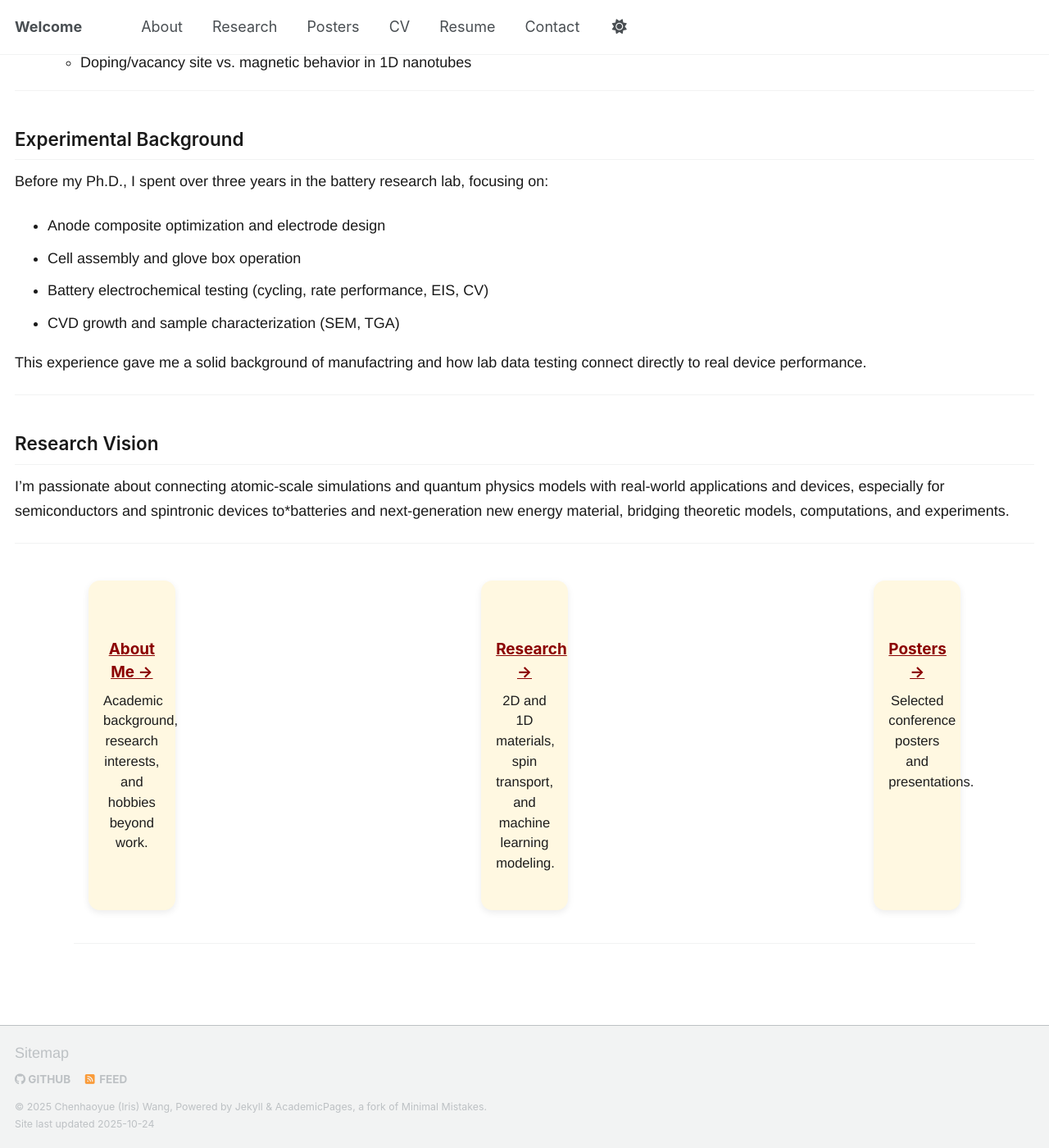
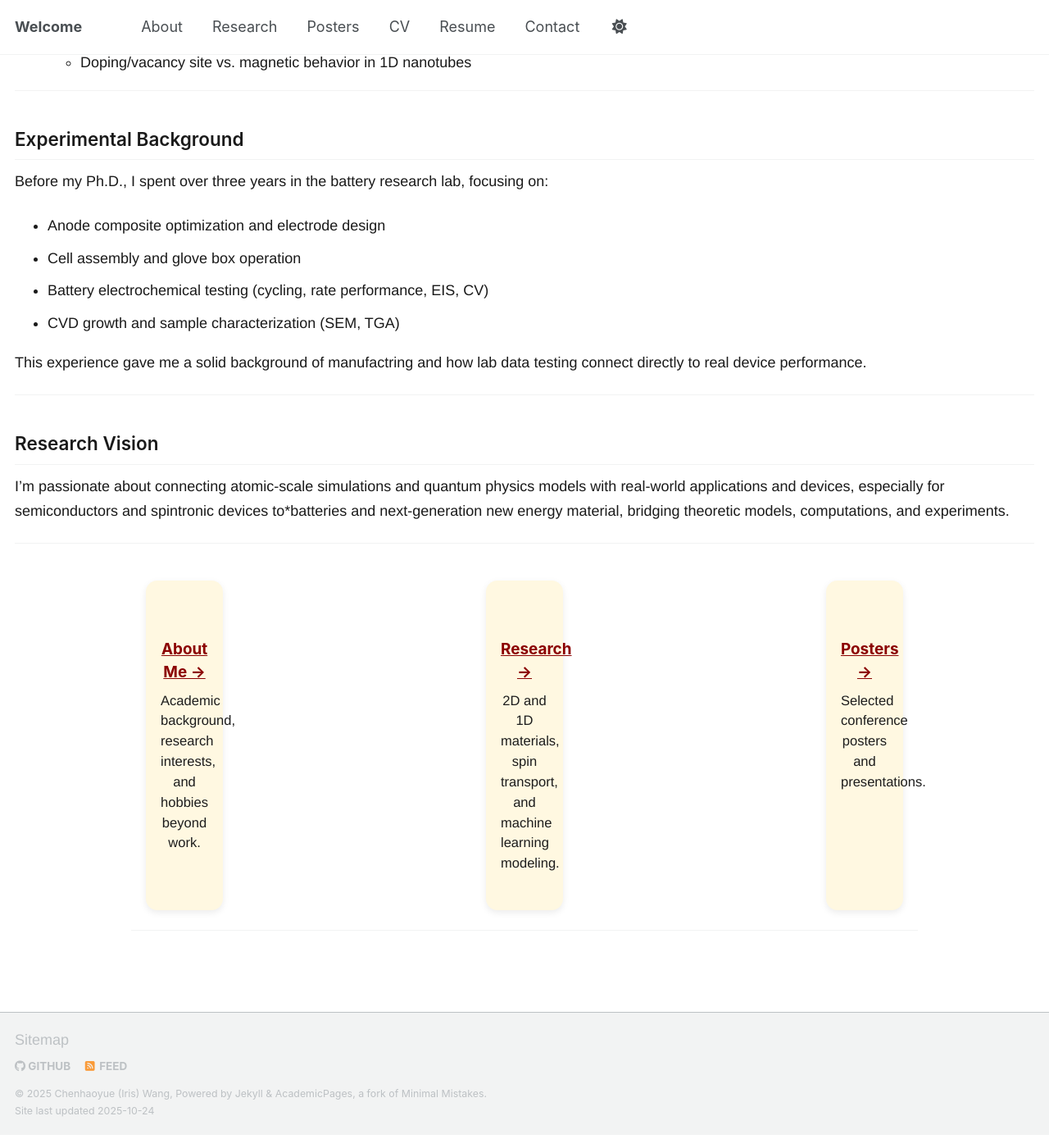
Before and after one commit to Iris-wang-233/Iris-Wang-233.github.io, a Jekyll site: the page built from _pages/index.md, in a window 1280 px wide and 1400 px high, scrolled down 744 px. Shown: the whole window at 82% size. Built offline with Jekyll 4.4.1, drawn with Linux system fonts in a browser that asks for light colours; a script that is not in the unit is left out.

Commit message:
Update custom.css

```diff
--- a/assets/css/custom.css
+++ b/assets/css/custom.css
@@ -51,9 +51,9 @@ a:hover {
 /* Wrapper uses GRID so each card has a fixed column */
 .feature__wrapper{
   display:grid;
-  grid-template-columns: repeat(3, minmax(320px, 1fr)); /* 3 fixed slots */
-  gap: 40px;
-  max-width: 1100px;
+  grid-template-columns: repeat(3, minmax(240px, 1fr)); /* 3 fixed slots */
+  gap: 24px;
+  max-width: 960px;
   margin: 2.5rem auto;
   padding: 0 1rem;
   box-sizing: border-box;
```
